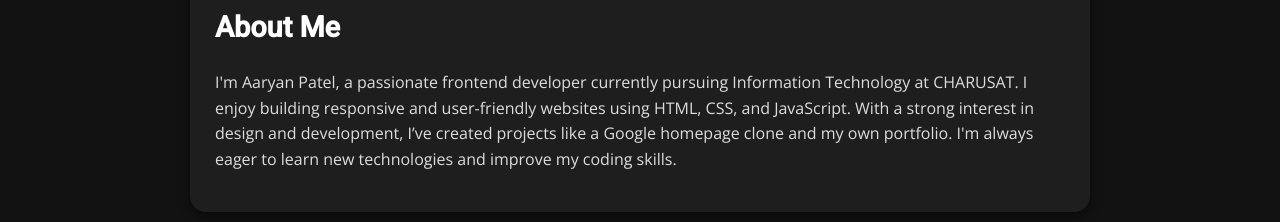
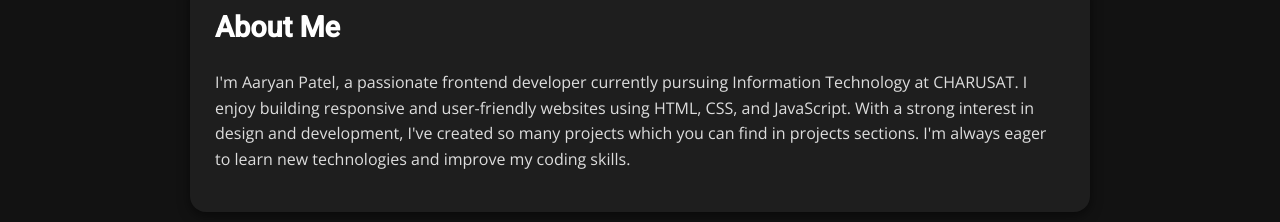
Before and after one commit to PatelAaryan03/P1-Portfolio, a plain HTML site: page index.html in a window 1280 px wide. Shown: the part 671-893 px from the top of the page. Drawn offline with nearby package versions, Linux system fonts and the light colour scheme.

Commit message:
Updated about section.

```diff
--- a/index.html
+++ b/index.html
@@ -35,7 +35,7 @@
             <h2>About Me</h2>
             <p>I'm Aaryan Patel, a passionate frontend developer currently pursuing Information Technology at CHARUSAT.
 I enjoy building responsive and user-friendly websites using HTML, CSS, and JavaScript.
-With a strong interest in design and development, I’ve created projects like a Google homepage clone and my own portfolio.
+With a strong interest in design and development, I've created so many projects which you can find in projects sections.
 I'm always eager to learn new technologies and improve my coding skills.</p>
         </section>
 
```
